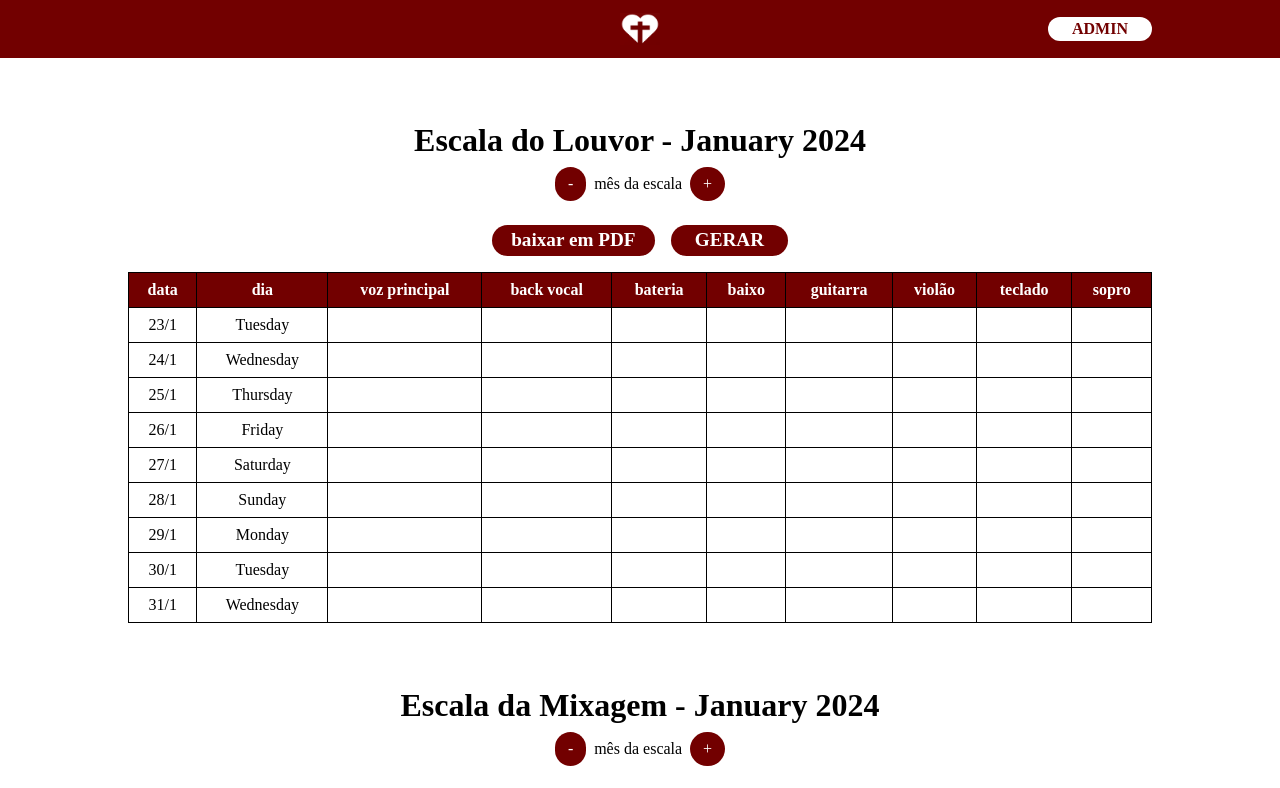
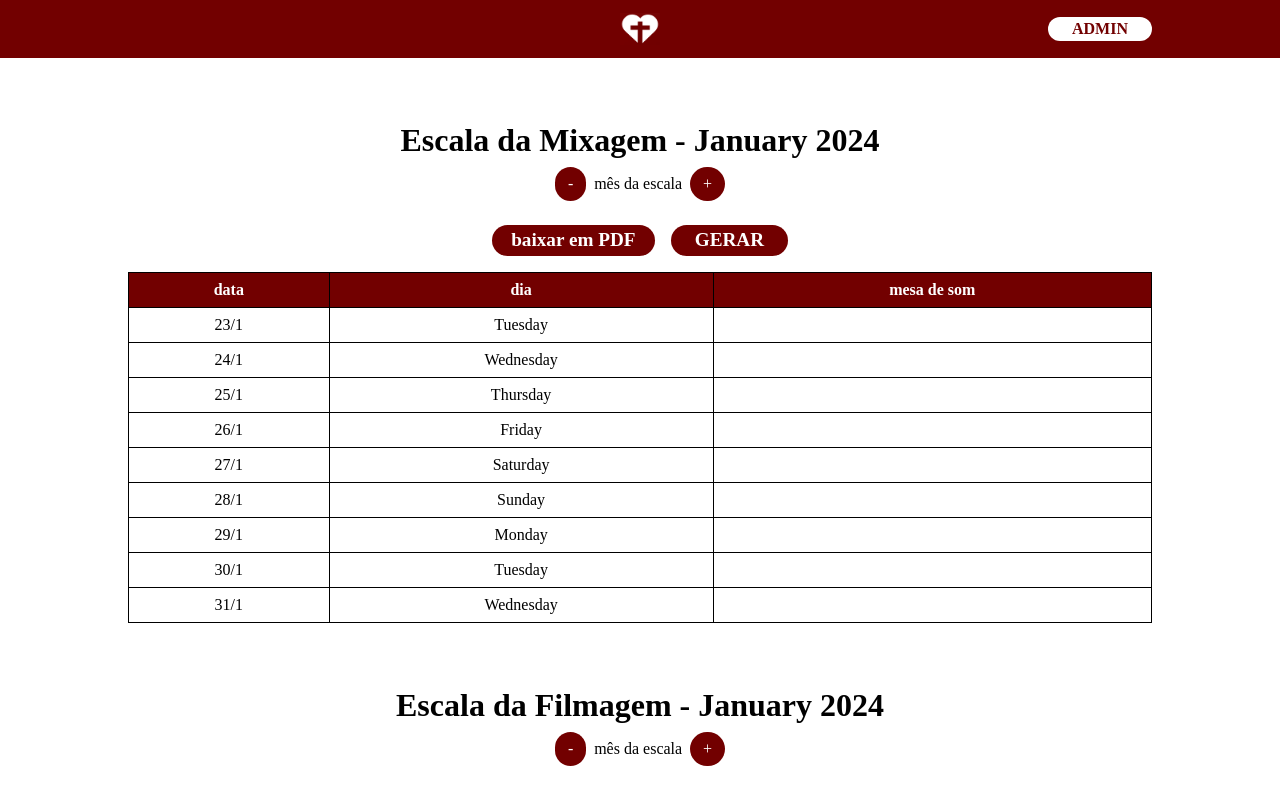
Before and after one commit to jabriboy/ESCALAnator2000, a React (Vite) app: page / in a window 1280 px wide. Shown: the top 788 px of the page. Built offline with nearby package versions, Linux system fonts and the light colour scheme.

Commit message:
worship rotation removed

```diff
--- a/src/components/home/Home.jsx
+++ b/src/components/home/Home.jsx
@@ -10,7 +10,7 @@ function Home(){
 		<>
 		<div className="home">
 			<div className="container">
-				<Escala escala={escalaLouvor}/>
+				{/* <Escala escala={escalaLouvor}/> */}
 				<Escala escala={escalaMixagem}/>
 				<Escala escala={escalaFilmagem}/>
 			</div>
```
